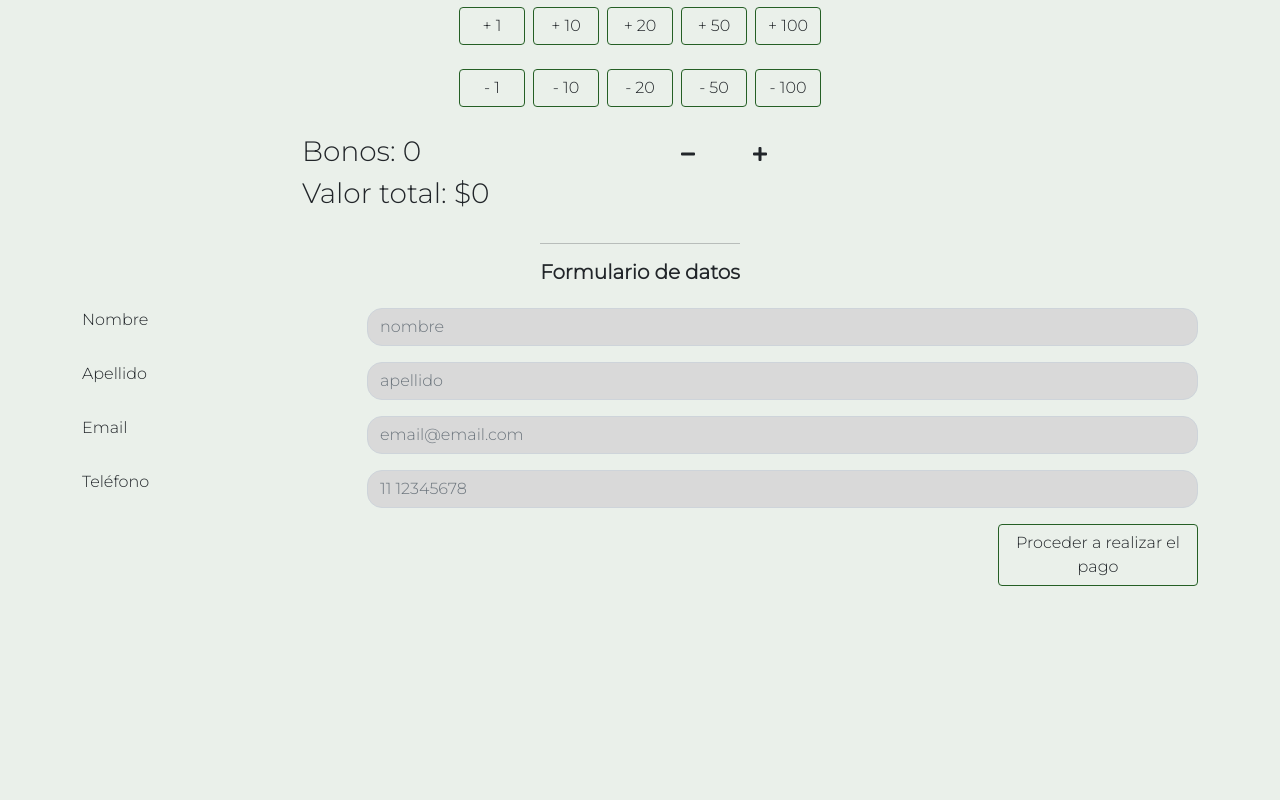
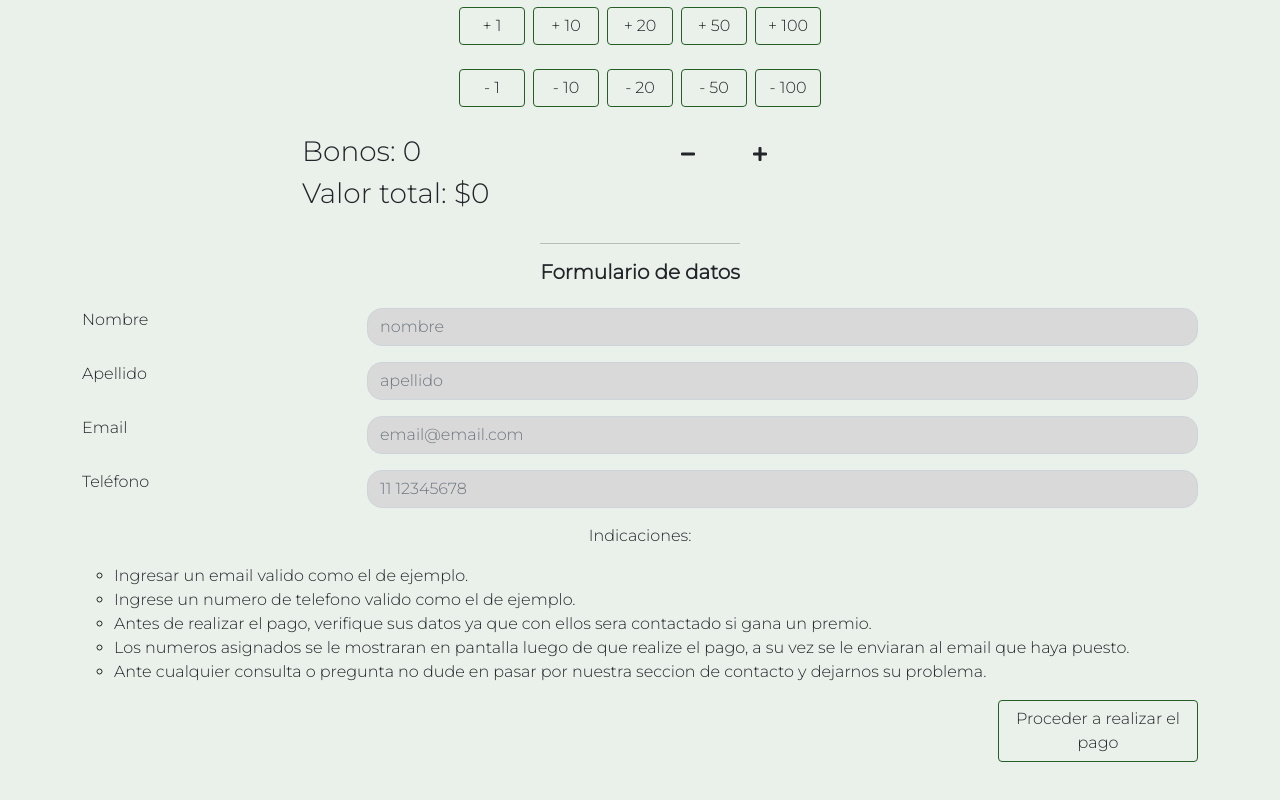
Before and after one commit to MatiasSanchez-l/rifasApp, a React (Create React App) app in the folder frontend/: page /comprarRifa in a window 1280 px wide. Shown: the part 405-1205 px from the top of the page. Before the commit the page ends 1039 px from the top, so only its background shows below. Built offline with nearby package versions, Linux system fonts and the light colour scheme; no server answers.

Commit message:
prueba de footer

```diff
--- a/frontend/src/components/CompraRifa.js
+++ b/frontend/src/components/CompraRifa.js
@@ -231,6 +231,14 @@ export default class CompraRifa extends Component {
                                 <input name="telefono" id="telefono" type="number" className="form-control" placeholder="11 12345678" onChange={this.onInputChange} value={this.state.telefono} />
                             </div>
                         </div>
+                        <p className="text-center">Indicaciones: </p>
+                        <ul className="a">
+                            <li>Ingresar un email valido como el de ejemplo.</li>
+                            <li>Ingrese un numero de telefono valido como el de ejemplo.</li>
+                            <li>Antes de realizar el pago, verifique sus datos ya que con ellos sera contactado si gana un premio.</li>
+                            <li>Los numeros asignados se le mostraran en pantalla luego de que realize el pago, a su vez se le enviaran al email que haya puesto.</li>
+                            <li>Ante cualquier consulta o pregunta no dude en pasar por nuestra seccion de contacto y dejarnos su problema.</li>
+                        </ul>
                         <div className="text-end">
                             <button disabled={this.state.isWaiting} type="submit" className="btn btn-outline-dark btn-outline-verde">Proceder a realizar el pago</button>
                         </div>
--- a/frontend/src/components/Home.js
+++ b/frontend/src/components/Home.js
@@ -143,7 +143,7 @@ export default class Home extends Component {
                     <div className="p-5 text-center">
                         CADA RIFA COMPRADA TIENE UN NÚMERO ÚNICO
                         E IRREPETIBLE, TODOS LOS NÚMEROS SERAN
-                        SORTEADOS EL DIA __________ . HABRA TRES
+                        SORTEADOS EL DIA __________ . HABRA CUATRO
                         FUTUROS GANADORES, QUE SERÁN CONTACTADOS
                         PARA OBTENER SU PREMIO.
                     </div>
@@ -155,24 +155,3 @@ export default class Home extends Component {
         )
     }
 }
-/*
-
-                        <div className="col-4">
-                            <div className="row premio">
-                                <div>s</div>
-                            </div>
-                            <p className="text-center">1° premio</p>
-                        </div>
-                        <div className="col-4">
-                            <div className="row premio">
-                                <div>s</div>
-                            </div>
-                            <p className="text-center">2° premio</p>
-                        </div>
-                        <div className="col-4">
-                            <div className="row premio">
-                                <div>s</div>
-                            </div>
-                            <p className="text-center">3° premio</p>
-                        </div>
-*/
--- a/frontend/src/components/Premios.js
+++ b/frontend/src/components/Premios.js
@@ -3,6 +3,11 @@ import './css/Premios.css';
 import premio3 from './helper/premio3.jpeg';
 
 export default class Premios extends Component {
+    componentDidMount(){
+        let urlElements = window.location.href.split('/')
+        console.log(urlElements)
+        document.getElementById('tercero').scrollIntoView()
+    }
     render() {
         return (
             <div className="mt-3 premios">
@@ -13,9 +18,9 @@ export default class Premios extends Component {
                             className="img-fluid img-thumbnail"
                             src="https://http2.mlstatic.com/tostadora-electrica-kanjihome-kjh-tm900sec01-900w-plateada-D_NQ_NP_600821-MLA43694173299_102020-F.webp%202x"
                             alt="Premio tostadora" />
-                        <p className="text-center mt-3">1° Premio</p>
+                        <p className="text-center mt-3" >1° Premio</p>
                     </div>
-                    <div className="col-6">
+                    <div className="col-6" id="primero">
                         <h5>Tostadora Electrica Kanjihome.</h5>
                         <p>Tostadora Electrica Kanjihome Kjh-tm900sec01 900w Plata</p>
                         <p>
@@ -37,7 +42,7 @@ export default class Premios extends Component {
                 <hr className="hr my-3" />
 
                 <div className="row">
-                    <div className="col-6">
+                    <div className="col-6" id="segundo">
                         <h5>Pava Eléctrica Kanji.</h5>
                         <p>La pava eléctrica Kanji de acero inoxidable posee una de capacidad de 1,8 lts y viene con corte automático de temperatura, indicador luminoso de encendido. Su estilo clásico la hace ideal para todo tipo de bebidas.</p>
 
@@ -67,7 +72,6 @@ export default class Premios extends Component {
                     </div>
                 </div>
                 <hr className="hr my-3" />
-
                 <div className="row">
                     <div className="col-6 text-center">
                         <img
@@ -76,7 +80,7 @@ export default class Premios extends Component {
                             alt="Premio tostadora" />
                         <p className="text-center mt-3">3° Premio</p>
                     </div>
-                    <div className="col-6">
+                    <div className="col-6" id="tercero">
                         <h5>Box Spa de Manos.</h5>
                         <p>Incluye:</p>
                         <ul>
@@ -117,7 +121,7 @@ export default class Premios extends Component {
                             className="img-fluid img-thumbnail"
                             src="https://http2.mlstatic.com/parlante-portatil-inalambrico-bluetooth-bt25-led-rgb-D_NQ_NP_868745-MLA43073032259_082020-F.webp%202x"
                             alt="Premio tostadora" />
-                        <p className="text-center mt-3">3° Premio</p>
+                        <p className="text-center mt-3">4° Premio</p>
                     </div>
                 </div>
             </div>
--- a/frontend/src/components/css/ComprarRifa.css
+++ b/frontend/src/components/css/ComprarRifa.css
@@ -67,3 +67,7 @@
 .btn-outline-verde-signos:hover {
     background-color: #255f25bb!important;
 }
+
+.a {
+    list-style-type: circle!important;
+}
```
Also changed, not shown: 10 other files (tests, documents, lock files or other folders).
